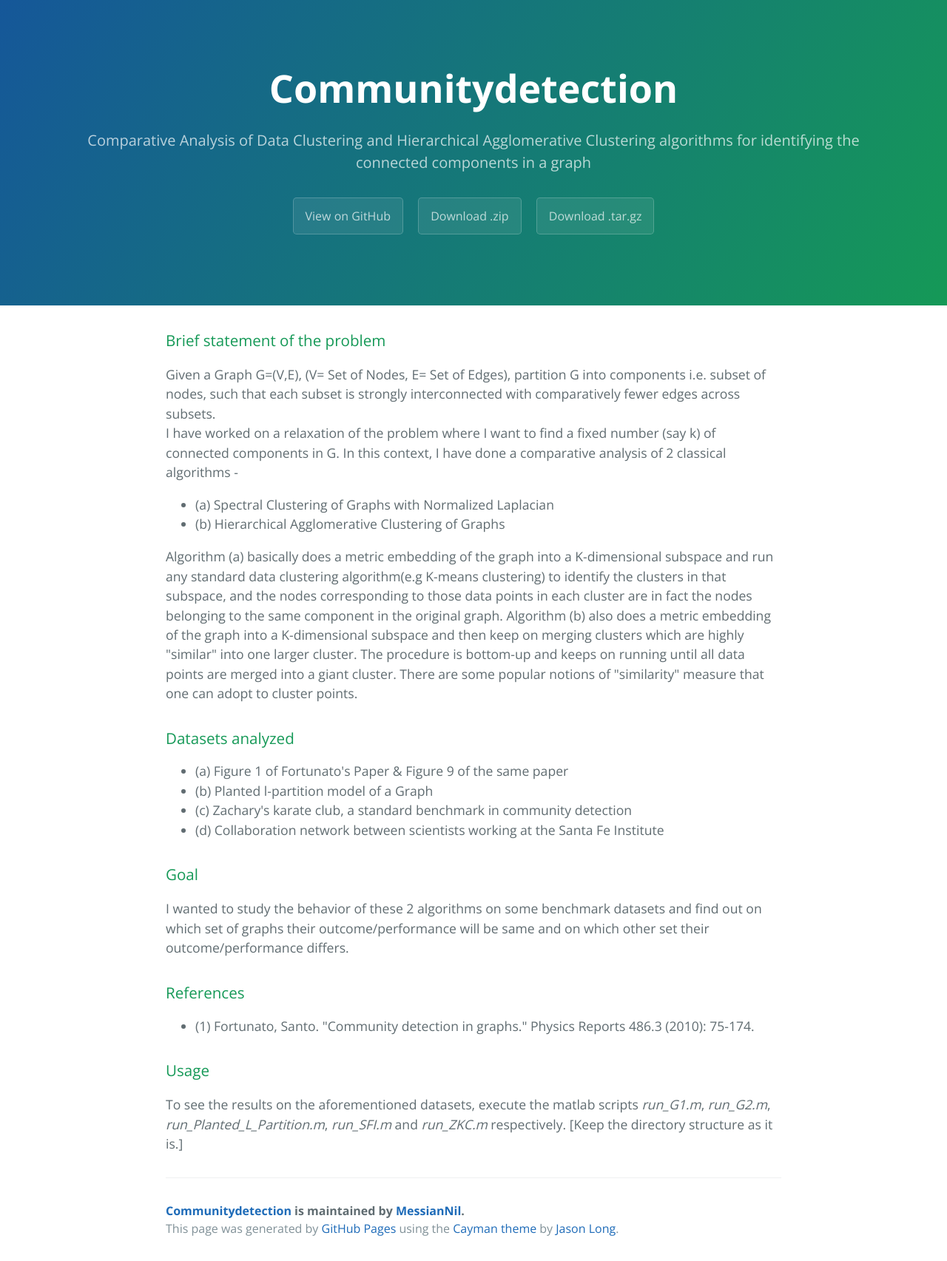
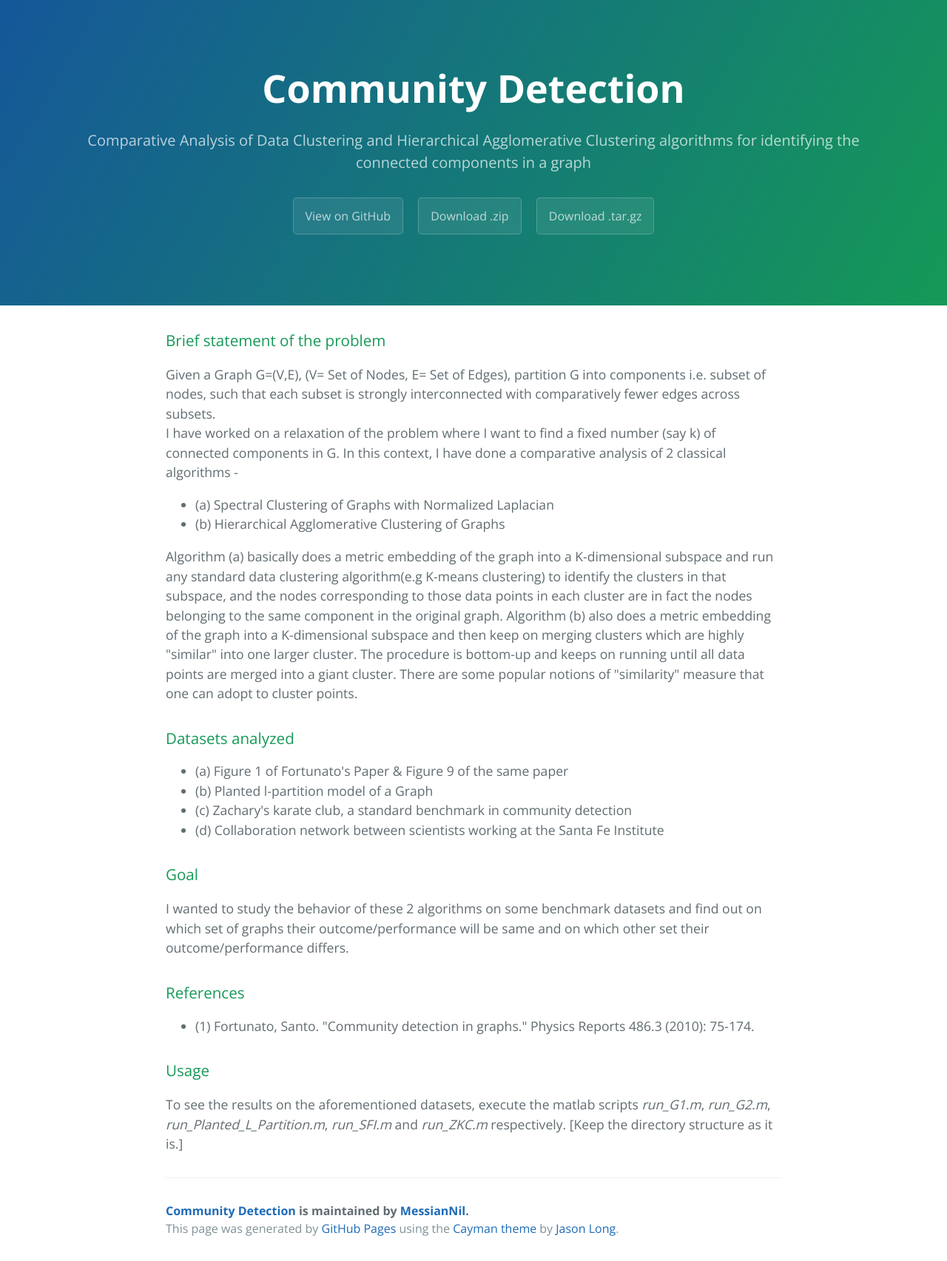
Before and after one commit to MessianNil/CommunityDetection, a plain HTML site: page index.html in a window 1280 px wide. Shown: the whole page at 74% size. Drawn offline with nearby package versions, Linux system fonts and the light colour scheme.

Commit message:
Create gh-pages branch via GitHub

```diff
--- a/index.html
+++ b/index.html
@@ -2,7 +2,7 @@
 <html lang="en-us">
   <head>
     <meta charset="UTF-8">
-    <title>Communitydetection by MessianNil</title>
+    <title>Community Detection by MessianNil</title>
     <meta name="viewport" content="width=device-width, initial-scale=1">
     <link rel="stylesheet" type="text/css" href="stylesheets/normalize.css" media="screen">
     <link href='https://fonts.googleapis.com/css?family=Open+Sans:400,700' rel='stylesheet' type='text/css'>
@@ -11,7 +11,7 @@
   </head>
   <body>
     <section class="page-header">
-      <h1 class="project-name">Communitydetection</h1>
+      <h1 class="project-name">Community Detection</h1>
       <h2 class="project-tagline">Comparative Analysis of Data Clustering and Hierarchical Agglomerative Clustering algorithms for identifying the connected components in a graph</h2>
       <a href="https://github.com/MessianNil/CommunityDetection" class="btn">View on GitHub</a>
       <a href="https://github.com/MessianNil/CommunityDetection/zipball/master" class="btn">Download .zip</a>
@@ -61,7 +61,7 @@ I have worked on a relaxation of the problem where I want to find a fixed number
 <p>To see the results on the aforementioned datasets, execute the matlab scripts <em>run_G1.m</em>, <em>run_G2.m</em>, <em>run_Planted_L_Partition.m</em>, <em>run_SFI.m</em> and <em>run_ZKC.m</em> respectively. [Keep the directory structure as it is.]</p>
 
       <footer class="site-footer">
-        <span class="site-footer-owner"><a href="https://github.com/MessianNil/CommunityDetection">Communitydetection</a> is maintained by <a href="https://github.com/MessianNil">MessianNil</a>.</span>
+        <span class="site-footer-owner"><a href="https://github.com/MessianNil/CommunityDetection">Community Detection</a> is maintained by <a href="https://github.com/MessianNil">MessianNil</a>.</span>
 
         <span class="site-footer-credits">This page was generated by <a href="https://pages.github.com">GitHub Pages</a> using the <a href="https://github.com/jasonlong/cayman-theme">Cayman theme</a> by <a href="https://twitter.com/jasonlong">Jason Long</a>.</span>
       </footer>
```
Also changed, not shown: params.json (+1 -1 lines).
